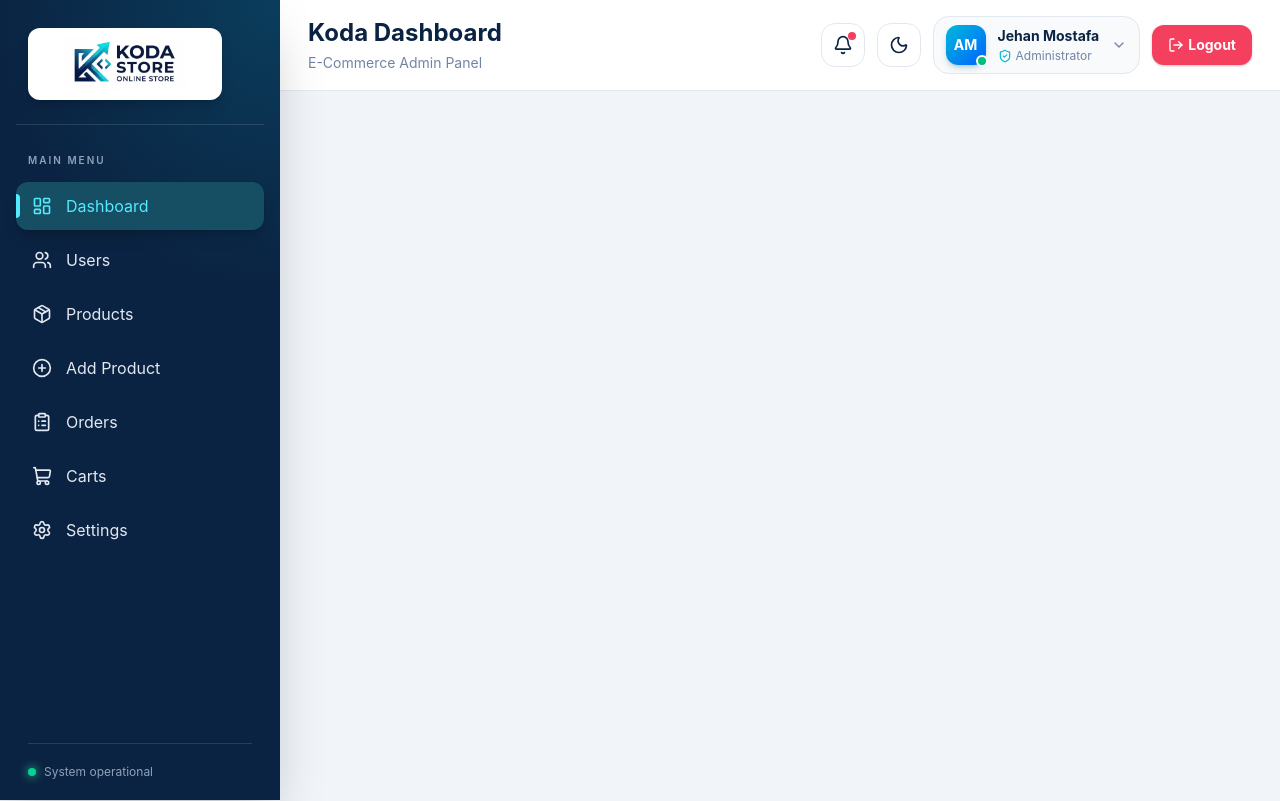
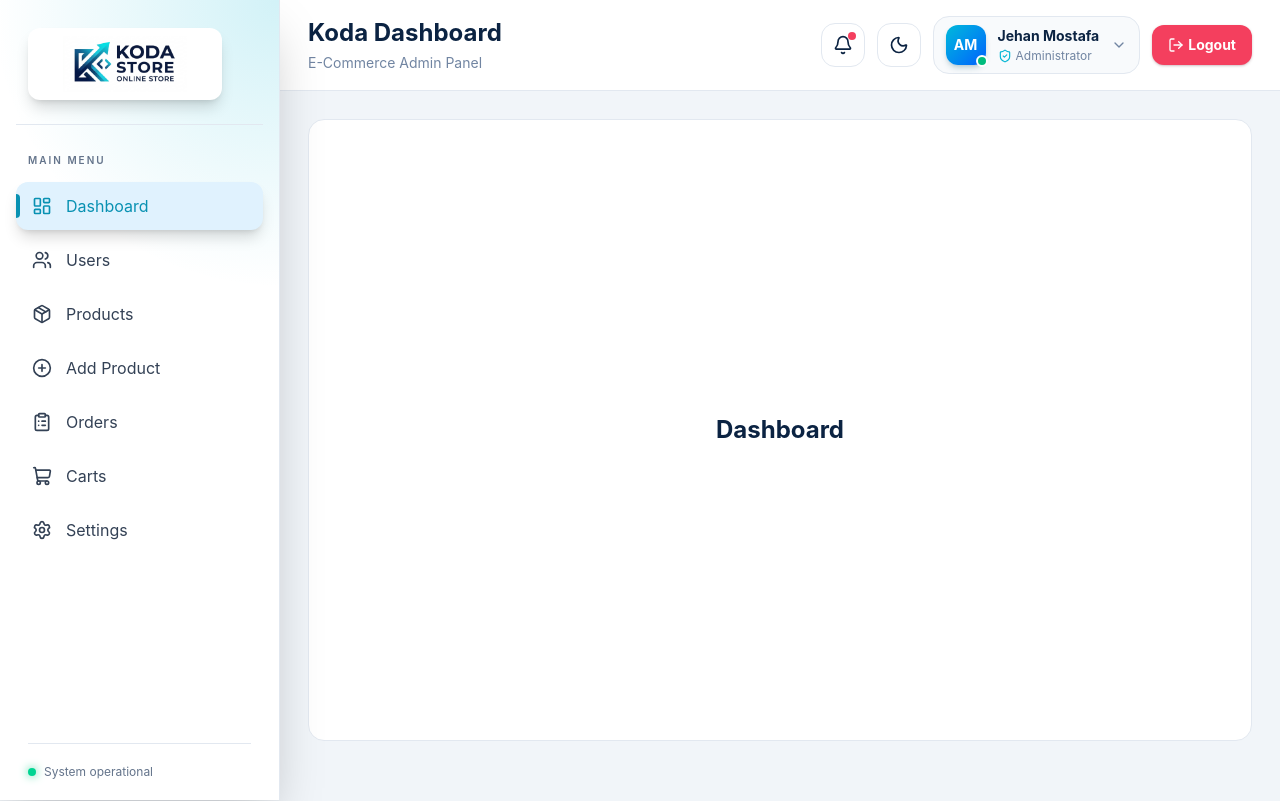
Before and after one commit to Jehan-mostafa/SEF-Admin-Dashboard, a React (Vite) app: page /dashboard in a window 1280 px wide. Built offline with nearby package versions, Linux system fonts and the light colour scheme.

Commit message:
feat: configure rout dashboard layout and add light mode for side bar

```diff
--- a/src/App.jsx
+++ b/src/App.jsx
@@ -1,41 +1,11 @@
-import { useState } from "react";
-import Sidebar from "./components/layout/Sidebar";
-import Navbar from "./components/layout/Navbar";
+import { BrowserRouter } from "react-router-dom";
+import AppRoutes from "./routes/AppRoutes";
 
 function App() {
-  const [activePath, setActivePath] = useState(
-    window.location.pathname || "/dashboard",
-  );
-  const [mobileOpen, setMobileOpen] = useState(false);
-  const [darkMode, setDarkMode] = useState(false);
-
-  const handleNavigate = (path) => {
-    setActivePath(path);
-    window.history.pushState({}, "", path);
-  };
-
   return (
-    <div
-      className={`min-h-screen bg-page text-ink transition-colors ${darkMode ? "dark-theme" : ""}`}
-    >
-      <Sidebar
-        activePath={activePath}
-        onNavigate={handleNavigate}
-        mobileOpen={mobileOpen}
-        onClose={() => setMobileOpen(false)}
-      />
-
-      <div className="min-h-screen md:ml-70">
-        <Navbar
-          onMenuClick={() => setMobileOpen(true)}
-          darkMode={darkMode}
-          onToggleTheme={() => setDarkMode((previous) => !previous)}
-          onLogout={() => {}}
-        />
-
-        <main className="min-h-[calc(100vh-90px)] p-4 sm:p-7" />
-      </div>
-    </div>
+    <BrowserRouter>
+      <AppRoutes />
+    </BrowserRouter>
   );
 }
 
--- /dev/null
+++ b/src/app/DashboardLayout.jsx
@@ -0,0 +1,37 @@
+import { useState } from "react";
+import { Outlet, useLocation, useNavigate } from "react-router-dom";
+import Navbar from "../components/layout/Navbar";
+import Sidebar from "../components/layout/Sidebar";
+
+export default function DashboardLayout() {
+  const [mobileOpen, setMobileOpen] = useState(false);
+  const [darkMode, setDarkMode] = useState(false);
+  const location = useLocation();
+  const navigate = useNavigate();
+
+  return (
+    <div
+      className={`min-h-screen bg-page text-ink transition-colors ${darkMode ? "dark-theme" : ""}`}
+    >
+      <Sidebar
+        activePath={location.pathname}
+        onNavigate={(path) => navigate(path)}
+        mobileOpen={mobileOpen}
+        onClose={() => setMobileOpen(false)}
+      />
+
+      <div className="min-h-screen md:ml-70">
+        <Navbar
+          onMenuClick={() => setMobileOpen(true)}
+          darkMode={darkMode}
+          onToggleTheme={() => setDarkMode((previous) => !previous)}
+          onLogout={() => {}}
+        />
+
+        <main className="min-h-[calc(100vh-90px)] p-4 sm:p-7">
+          <Outlet />
+        </main>
+      </div>
+    </div>
+  );
+}
--- a/src/components/layout/Sidebar.jsx
+++ b/src/components/layout/Sidebar.jsx
@@ -37,9 +37,9 @@ export default function Sidebar({
       )}
 
       <aside
-        className={`fixed inset-y-0 left-0 z-50 flex w-70 -translate-x-full flex-col overflow-y-auto bg-sidebar bg-[radial-gradient(circle_at_top_right,_rgb(6_182_212_/_18%),_transparent_34%)] px-4 py-5 text-white shadow-2xl transition-transform duration-300 md:w-[280px] md:translate-x-0 ${mobileOpen ? "translate-x-0" : ""}`}
+        className={`fixed inset-y-0 left-0 z-50 flex w-70 -translate-x-full flex-col overflow-y-auto border-r border-sidebar-line bg-sidebar bg-[radial-gradient(circle_at_top_right,_rgb(6_182_212_/_18%),_transparent_34%)] px-4 py-5 text-sidebar-text shadow-2xl transition-colors duration-300 md:w-[280px] md:translate-x-0 ${mobileOpen ? "translate-x-0" : ""}`}
       >
-        <div className="flex items-start justify-between border-b border-white/12 px-3 pb-6 pt-2">
+        <div className="flex items-start justify-between border-b border-sidebar-line px-3 pb-6 pt-2">
           <div className="rounded-xl bg-white p-2 shadow-lg shadow-black/15">
             <img
               src="/logo.png"
@@ -58,7 +58,7 @@ export default function Sidebar({
         </div>
 
         <nav className="mt-7 grid gap-1.5" aria-label="Main navigation">
-          <p className="px-3 pb-2 text-[10px] font-semibold tracking-[0.2em] text-slate-400">
+          <p className="px-3 pb-2 text-[10px] font-semibold tracking-[0.2em] text-sidebar-muted">
             MAIN MENU
           </p>
           {menuItems.map((item) => {
@@ -74,7 +74,7 @@ export default function Sidebar({
                   onClose?.();
                 }}
                 aria-current={isActive ? "page" : undefined}
-                className={`relative w-full justify-start gap-3.5 rounded-xl px-4 py-3 text-left ${isActive ? "before:absolute before:left-0 before:h-6 before:w-1 before:rounded-r-full before:bg-cyan-300" : ""}`}
+                className={`relative w-full justify-start gap-3.5 rounded-xl px-4 py-3 text-left ${isActive ? "before:absolute before:left-0 before:h-6 before:w-1 before:rounded-r-full before:bg-sidebar-accent" : ""}`}
               >
                 <Icon className="size-5 shrink-0" aria-hidden="true" />
                 <span>{item.name}</span>
@@ -83,8 +83,8 @@ export default function Sidebar({
           })}
         </nav>
 
-        <div className="mt-auto px-3 pt-8 text-xs text-slate-400">
-          <div className="flex items-center gap-2 border-t border-white/12 pt-5">
+        <div className="mt-auto px-3 pt-8 text-xs text-sidebar-muted">
+          <div className="flex items-center gap-2 border-t border-sidebar-line pt-5">
             <span className="size-2 rounded-full bg-emerald-400 shadow-[0_0_10px_rgb(52_211_153)]" />
             <span>System operational</span>
           </div>
--- a/src/components/ui/Button.jsx
+++ b/src/components/ui/Button.jsx
@@ -4,9 +4,10 @@ const variants = {
   outline:
     "border border-line bg-surface text-ink hover:border-accent hover:bg-page",
   icon: "border border-line bg-surface text-ink hover:border-accent hover:bg-page hover:text-accent",
-  sidebar: "text-slate-200 hover:bg-sidebar-hover hover:text-white",
+  sidebar:
+    "text-sidebar-text hover:bg-sidebar-hover hover:text-sidebar-accent",
   sidebarActive:
-    "bg-sidebar-active text-cyan-300 shadow-lg shadow-black/15 hover:bg-sidebar-hover hover:text-cyan-200",
+    "bg-sidebar-active text-sidebar-accent shadow-lg shadow-black/15 hover:bg-sidebar-hover",
 };
 
 export default function Button({
--- a/src/index.css
+++ b/src/index.css
@@ -5,9 +5,13 @@
 @theme {
   --color-page: #f1f5f9;
   --color-surface: #ffffff;
-  --color-sidebar: #0b2342;
-  --color-sidebar-hover: #173957;
-  --color-sidebar-active: #164e63;
+  --color-sidebar: #ffffff;
+  --color-sidebar-hover: #eff6ff;
+  --color-sidebar-active: #e0f2fe;
+  --color-sidebar-text: #334155;
+  --color-sidebar-muted: #64748b;
+  --color-sidebar-accent: #0891b2;
+  --color-sidebar-line: #e2e8f0;
   --color-brand: #0d9488;
   --color-brand-hover: #0f766e;
   --color-accent: #06b6d4;
@@ -21,6 +25,13 @@
 .dark-theme {
   --color-page: #111827;
   --color-surface: #1e293b;
+  --color-sidebar: #0b2342;
+  --color-sidebar-hover: #173957;
+  --color-sidebar-active: #164e63;
+  --color-sidebar-text: #e2e8f0;
+  --color-sidebar-muted: #94a3b8;
+  --color-sidebar-accent: #67e8f9;
+  --color-sidebar-line: rgb(255 255 255 / 12%);
   --color-ink: #f1f5f9;
   --color-muted: #cbd5e1;
   --color-line: #334155;
--- /dev/null
+++ b/src/routes/AppRoutes.jsx
@@ -0,0 +1,43 @@
+import { Navigate, Route, Routes } from "react-router-dom";
+import DashboardLayout from "../app/DashboardLayout";
+
+const pageRoutes = [
+  { path: "/dashboard", title: "Dashboard" },
+  { path: "/users", title: "Users" },
+  { path: "/products", title: "Products" },
+  { path: "/products/add", title: "Add Product" },
+  { path: "/orders", title: "Orders" },
+  { path: "/carts", title: "Carts" },
+  { path: "/settings", title: "Settings" },
+];
+
+function PagePlaceholder({ title }) {
+  return (
+    <section className="grid min-h-[calc(100vh-178px)] place-items-center rounded-2xl border border-line bg-surface text-center">
+      <div>
+        <h2 className="text-2xl font-bold text-ink">{title}</h2>
+      </div>
+    </section>
+  );
+}
+
+export default function AppRoutes() {
+  return (
+    <Routes>
+      <Route element={<DashboardLayout />}>
+        <Route index element={<Navigate to="/dashboard" replace />} />
+        {pageRoutes.map(({ path, title }) => (
+          <Route
+            key={path}
+            path={path}
+            element={<PagePlaceholder title={title} />}
+          />
+        ))}
+        <Route
+          path="*"
+          element={<PagePlaceholder title="Page not found" />}
+        />
+      </Route>
+    </Routes>
+  );
+}
```
